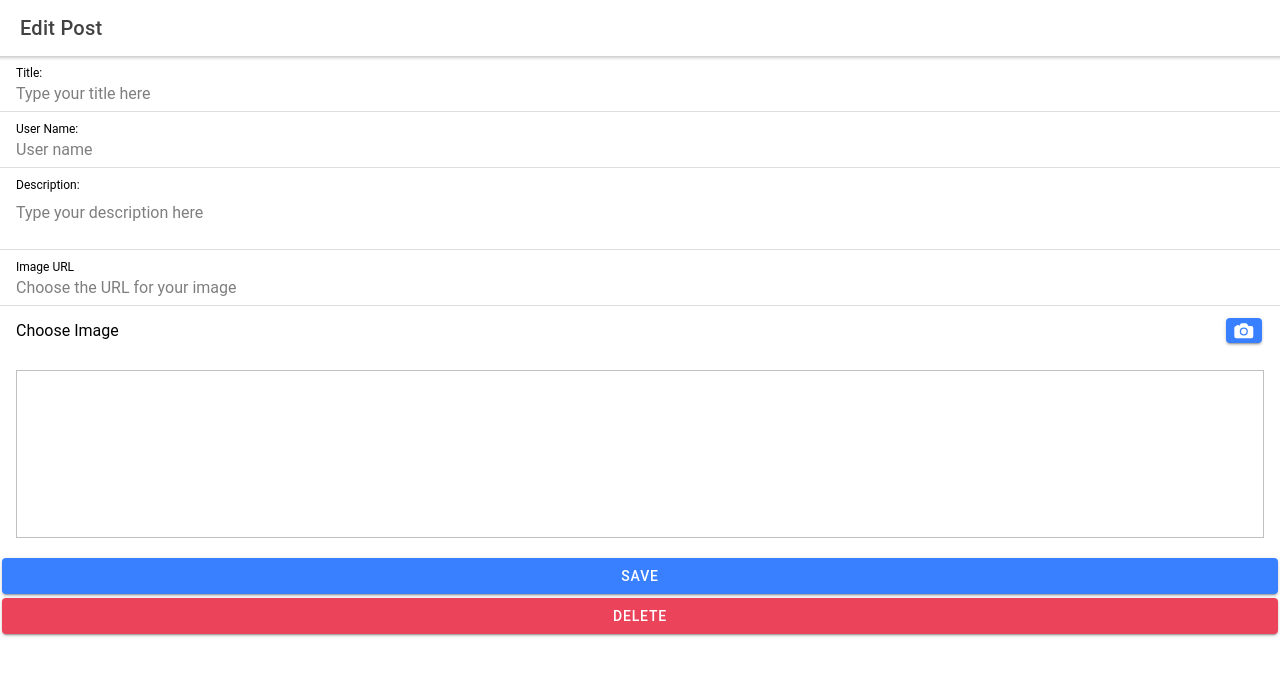
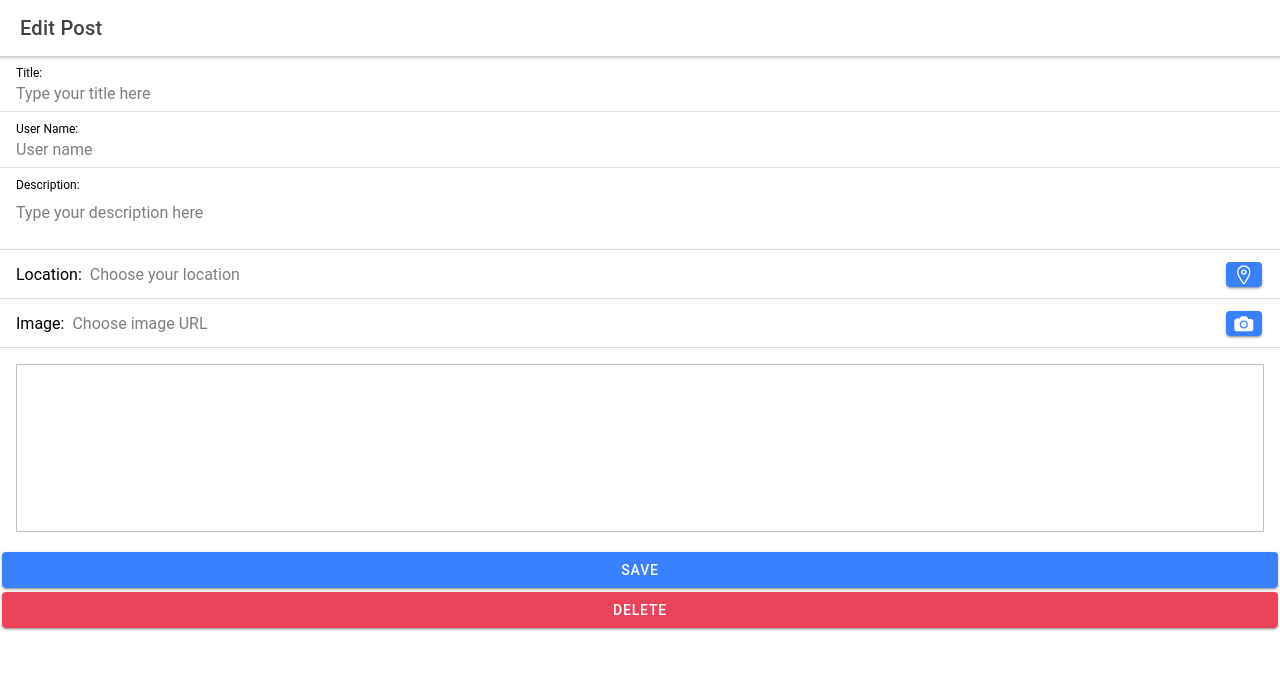
Before and after one commit to Daniel692/WhatAreYouUpTo, a React (Create React App) app: page /post/1 in a window 1280 px wide. Shown: the top 676 px of the page. Built offline with nearby package versions, Linux system fonts and the light colour scheme; no server answers.

Commit message:
geolocation added

```diff
--- a/package.json
+++ b/package.json
@@ -6,6 +6,7 @@
     "@capacitor/app": "4.0.1",
     "@capacitor/camera": "^4.1.2",
     "@capacitor/core": "4.3.0",
+    "@capacitor/geolocation": "^4.0.1",
     "@capacitor/haptics": "4.0.1",
     "@capacitor/keyboard": "4.0.1",
     "@capacitor/status-bar": "4.0.1",
--- a/src/components/CardForm.jsx
+++ b/src/components/CardForm.jsx
@@ -1,22 +1,44 @@
-import { IonItem, IonLabel, IonInput, IonTextarea, IonImg, IonButton, IonIcon } from "@ionic/react";
+import { IonItem, IonLabel, IonInput, useIonAlert, IonTextarea, IonImg, IonButton, IonIcon } from "@ionic/react";
 import { useState, useEffect } from "react";
 import { Camera, CameraResultType } from "@capacitor/camera";
-import { camera } from "ionicons/icons";
+import { Geolocation } from "@capacitor/geolocation";
+import { camera, locationOutline } from "ionicons/icons";
 
 function FormCard( {post, handleSubmit} ) {
     const [title, setTitle] = useState("")
     const [userName, setUserName] = useState("")
     const [body, setBody] = useState("")
+    const [location, setLocation] = useState("");
     const [image, setImage] = useState("")
     const imgPlaceholder = "https://media.istockphoto.com/vectors/thumbnail-image-vector-graphic-vector-id1147544807?k=20&m=1147544807&s=612x612&w=0&h=pBhz1dkwsCMq37Udtp9sfxbjaMl27JUapoyYpQm0anc="
 
+    const [presentLocationDialog] = useIonAlert();
     const [error, setError] = useState("")
+
+    async function getCurrentPosition() {
+        const coordinates = await Geolocation.getCurrentPosition();
+        console.log("Current position:", coordinates);
+        getLocation(coordinates.coords.latitude, coordinates.coords.longitude);
+    }
+
+    async function getLocation(latitude, longitude) {
+        const key = "14de60fd94d4d8753fe8a277ba88667a";
+        const res = await fetch(
+            `http://api.positionstack.com/v1/reverse?access_key=${key}&output=json&query=${latitude},${longitude}`
+        );
+        const result = await res.json();
+        console.log(result);
+        const loc = result.data[0];
+        console.log(loc);
+        setLocation(loc.locality);
+    }
 
     useEffect(() => {
         if(post) {
             setTitle(post.title)
             setUserName(post.uid)
             setBody(post.body)
+            setLocation(post.location)
             setImage(post.image)
         }
     }, [post])
@@ -36,7 +58,7 @@ function FormCard( {post, handleSubmit} ) {
 
     const submitForm = (event) => {
         event.preventDefault()
-        const formData = {title: title, uid: userName, body: body, image: image}
+        const formData = {title: title, uid: userName, body: body, location: location, image: image}
         // handleSubmit(formData)
         if (formData.title === "" || formData.uid === "" || formData.body === "" || formData.image === "") {
             setError(
@@ -47,8 +69,23 @@ function FormCard( {post, handleSubmit} ) {
         } else {
             handleSubmit(formData)
         }
+    }
 
-    }
+    function confirmLocation() {
+        presentLocationDialog({
+            title: 'Confirm location',
+            message: 'Do you want to use Precise Location?',
+            buttons: [
+                {
+                    text: 'No',
+                },
+                {
+                    text: 'Yes',
+                    handler: getCurrentPosition
+                }
+            ]
+        })
+      }
 
     return (
         <form onSubmit={submitForm}>
@@ -65,15 +102,20 @@ function FormCard( {post, handleSubmit} ) {
                 <IonTextarea value={body} placeholder="Type your description here" onIonChange={event => setBody(event.target.value)}></IonTextarea>
             </IonItem>
             <IonItem>
-                <IonLabel position="stacked">Image URL</IonLabel>
-                <IonInput value={image} placeholder="Choose the URL for your image" onIonChange={event => setImage(event.target.value)}></IonInput>
+                <IonLabel>Location:</IonLabel>
+                <IonInput value={location} placeholder="Choose your location" onIonChange={event => setLocation(event.target.value)}></IonInput>
+                <IonButton onClick={confirmLocation}>
+                <ion-icon slot="icon-only" icon={locationOutline}></ion-icon>
+                </IonButton>
             </IonItem>
-            <IonItem onClick={takePicture} lines="none">
-                <IonLabel>Choose Image</IonLabel>
-                <IonButton>
+            <IonItem>
+                <IonLabel>Image:</IonLabel>
+                <IonInput value={image} placeholder="Choose image URL" onIonChange={event => setImage(event.target.value)}></IonInput>
+                <IonButton onClick={takePicture}>
                     <IonIcon slot="icon-only" icon={camera} />
                 </IonButton>
             </IonItem>
+
                 {error}
                 <IonImg style={{height: "200px"}} className="ion-padding" src={image === "" ? imgPlaceholder : image} ></IonImg>
                 <IonButton type="submit" expand="block">Save</IonButton>
```
Also changed, not shown: 1 other file (tests, documents, lock files or other folders).
